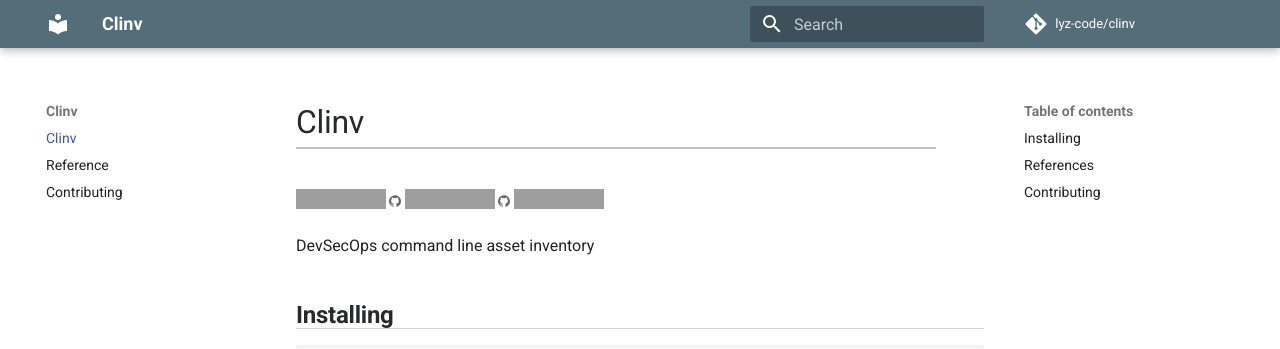
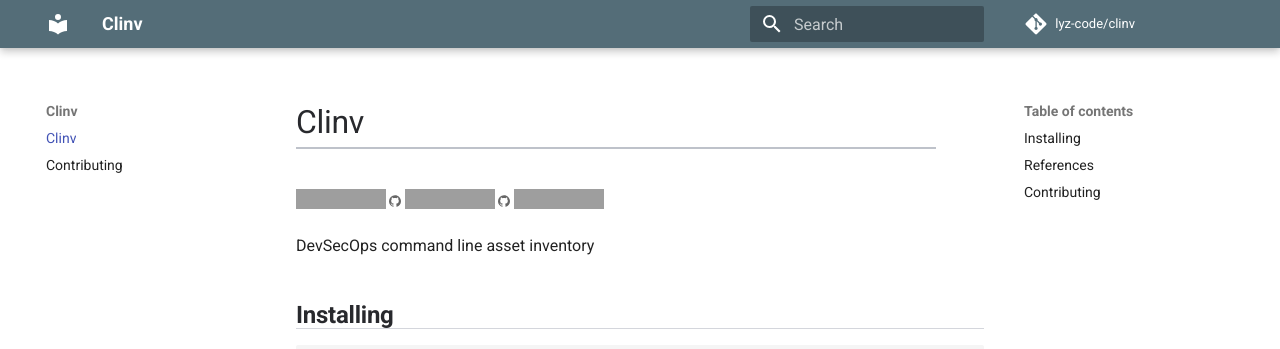
Before and after one commit to lyz-code/clinv, an MkDocs documentation site: the page built from docs/index.md, in a window 1280 px wide. Shown: the top 349 px of the page. Built offline with MkDocs 1.6.1 and Material for MkDocs 9.7.7, drawn with Linux system fonts in a browser that asks for light colours; comment, search, counter and statistics services are not loaded; grey boxes are pictures that could not be loaded.

Commit message:
docs: remove the reference as it was failing and we're not using it

```diff
--- a/mkdocs.yml
+++ b/mkdocs.yml
@@ -4,7 +4,6 @@ site_author: Lyz
 site_url: https://lyz-code.github.io/clinv
 nav:
   - Clinv: index.md
-  - Reference: reference.md
   - Contributing: contributing.md
 
 plugins:
```
Also changed, not shown: docs/reference.md (deleted, +0 -1 lines).
